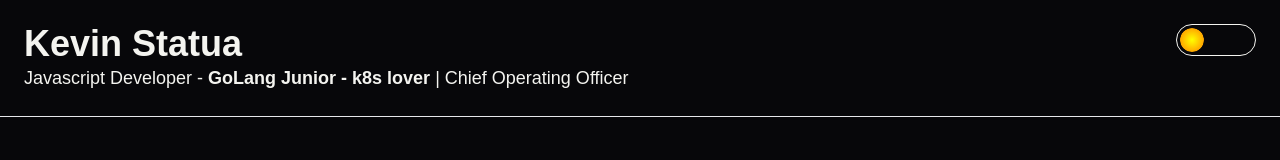
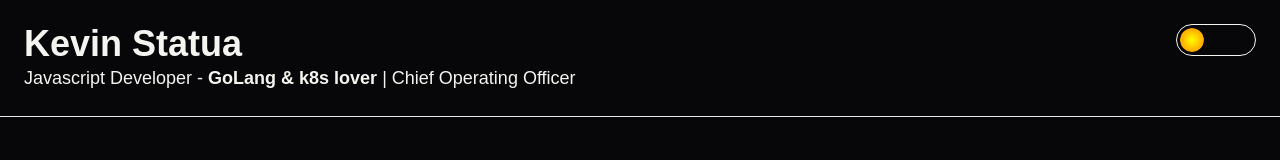
Before and after one commit to PhantomDraven/kevinstatua.github.io, a plain HTML site: page index.html in a window 1280 px wide. Shown: the top 160 px of the page. Drawn offline with nearby package versions, Linux system fonts and the light colour scheme; a web font is replaced by a local one.

Commit message:
Update index.html

```diff
--- a/index.html
+++ b/index.html
@@ -52,7 +52,7 @@
     <header class="py-6 border-b">
         <div class="container relative mx-auto px-6">
             <h1 class="text-4xl font-bold">Kevin Statua</h1>
-            <p class="text-lg mt-4 sm:mt-0">Javascript Developer - <span class="font-bold">GoLang Junior - k8s lover</span> | Chief Operating Officer</p>
+            <p class="text-lg mt-4 sm:mt-0">Javascript Developer - <span class="font-bold">GoLang & k8s lover</span> | Chief Operating Officer</p>
             <div class="absolute top-0 right-0 mr-6">
                 <div
                     class="relative w-20 h-8 rounded-[50px] border cursor-pointer hidden lg:block"
```
